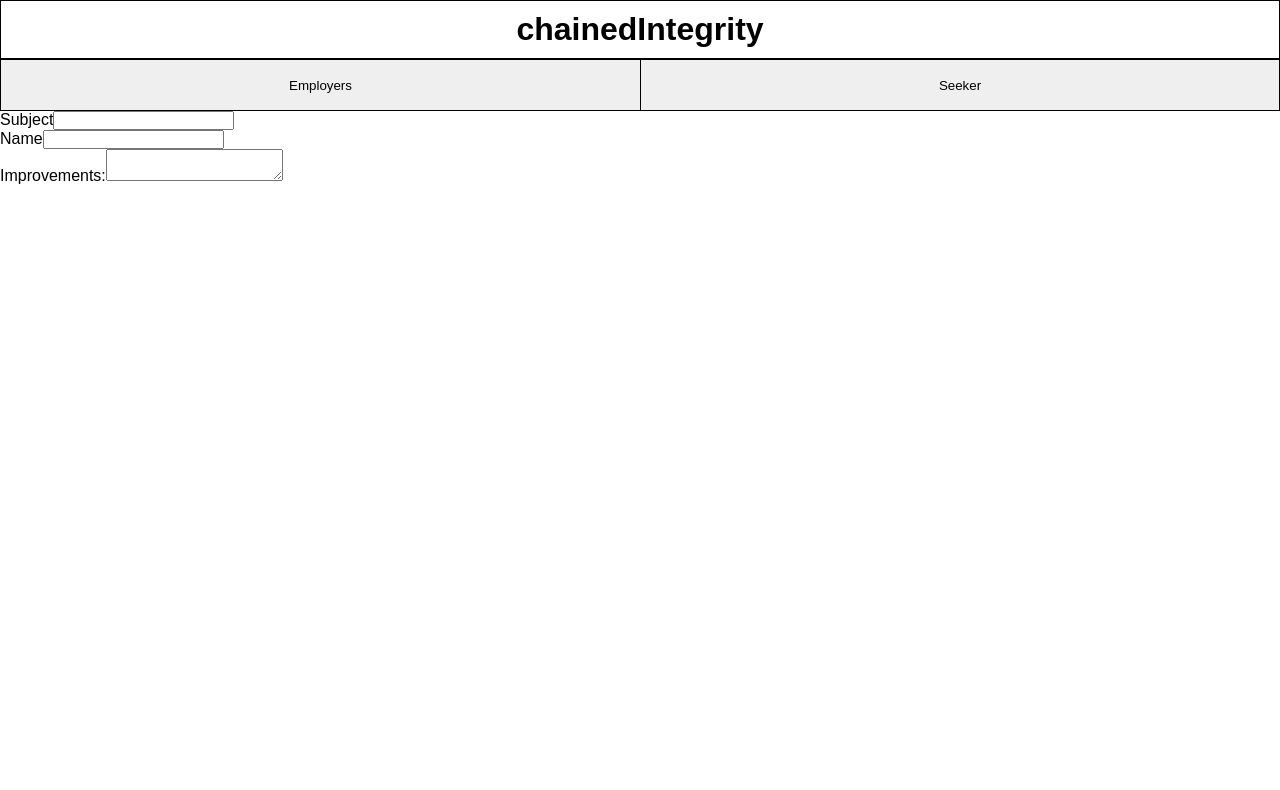
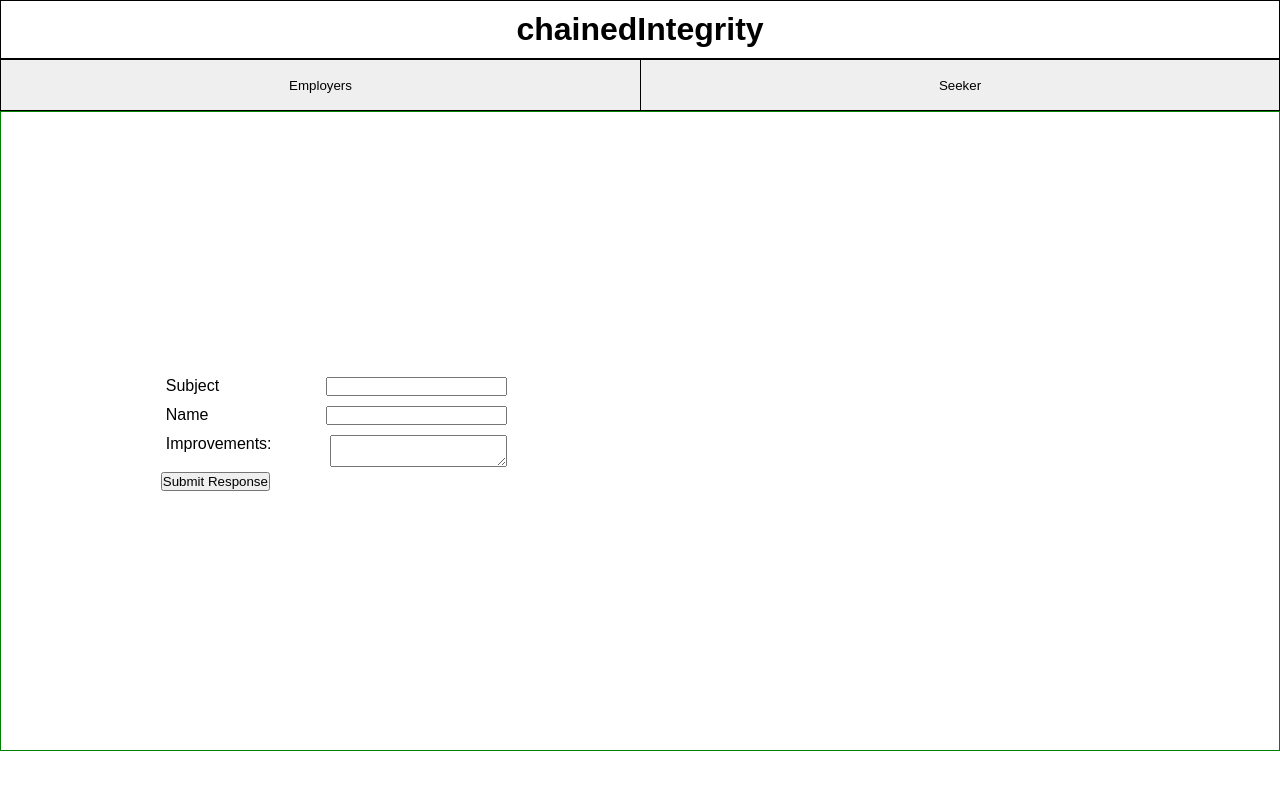
Before and after one commit to Miklo1775/chainedIntegrity, a Next.js app: page /suggestions in a window 1280 px wide. Shown: the top 790 px of the page. Built offline with nearby package versions, Linux system fonts and the light colour scheme.

Commit message:
added some styling to suggestions form

```diff
--- /dev/null
+++ b/components/Suggestions/Suggestions.module.css
@@ -0,0 +1,8 @@
+.suggestionsContainer {
+  border: 1px solid green;
+  width: 100%;
+  height: 80%;
+  display: flex;
+  align-items: center;
+  justify-content: center;
+}
--- /dev/null
+++ b/components/Suggestions/SuggestionsForm/SuggestionsForm.module.css
@@ -0,0 +1,14 @@
+.formContainer {
+  display: flex;
+  align-items: center;
+  height: 75%;
+  width: 75%;
+}
+
+.inputContainer {
+  width: 120%;
+  display: flex;
+  align-content: center;
+  justify-content: space-between;
+  padding: 5px;
+}
--- a/components/Suggestions/SuggestionsForm/index.js
+++ b/components/Suggestions/SuggestionsForm/index.js
@@ -1,19 +1,24 @@
+import classes from "./SuggestionsForm.module.css";
+
 const SuggestionsForm = () => {
   return (
+    <div className={classes.formContainer}>
       <form>
-      <div>
+        <div className={classes.inputContainer}>
           <label>Subject</label>
           <input />
         </div>
-      <div>
+        <div className={classes.inputContainer}>
           <label>Name</label>
           <input />
         </div>
-      <div>
+        <div className={classes.inputContainer}>
           <label>Improvements:</label>
           <textarea />
         </div>
+        <button>Submit Response</button>
       </form>
+    </div>
   );
 };
 
--- a/components/Suggestions/index.js
+++ b/components/Suggestions/index.js
@@ -1,8 +1,8 @@
 import SuggestionsForm from "./SuggestionsForm";
-
+import classes from "./Suggestions.module.css";
 const SuggestionsComponent = () => {
   return (
-    <div>
+    <div className={classes.suggestionsContainer}>
       <SuggestionsForm />
     </div>
   );
```
Lines whose indentation alone changed are shown as unchanged.
